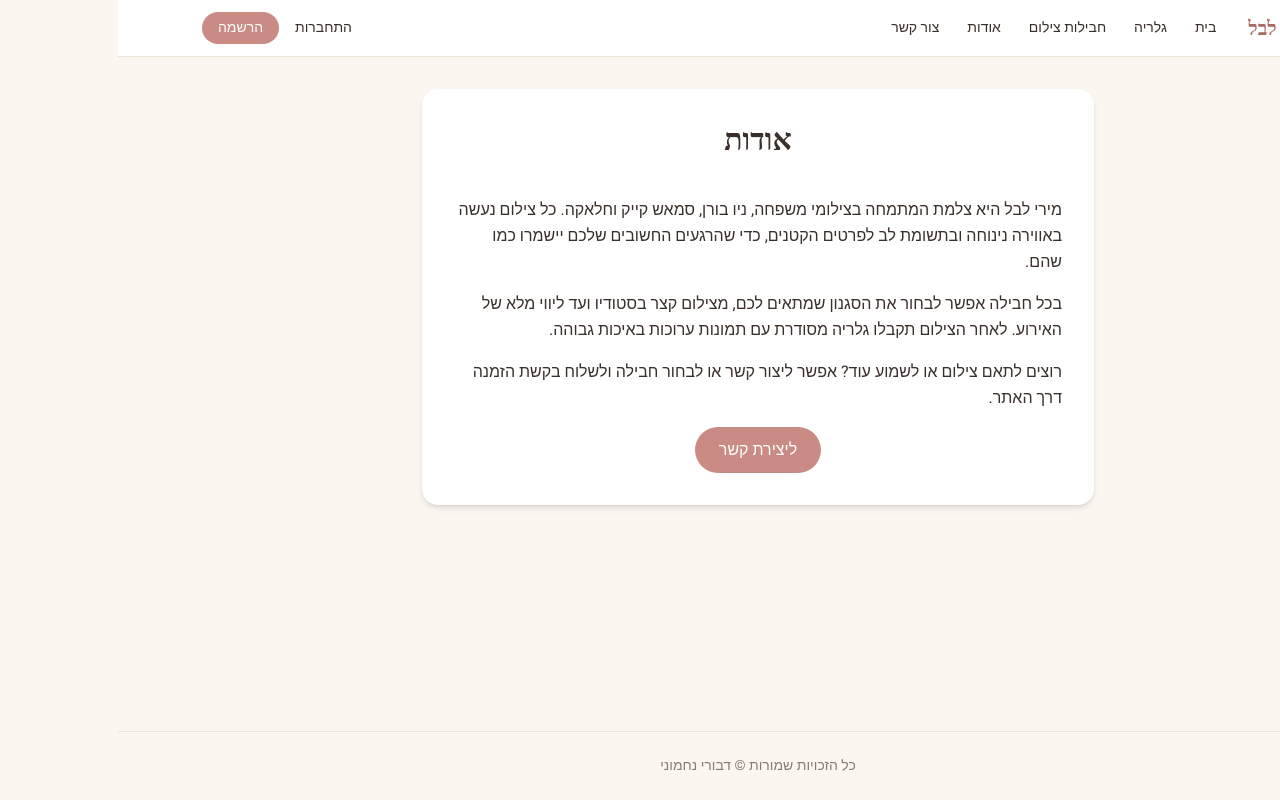
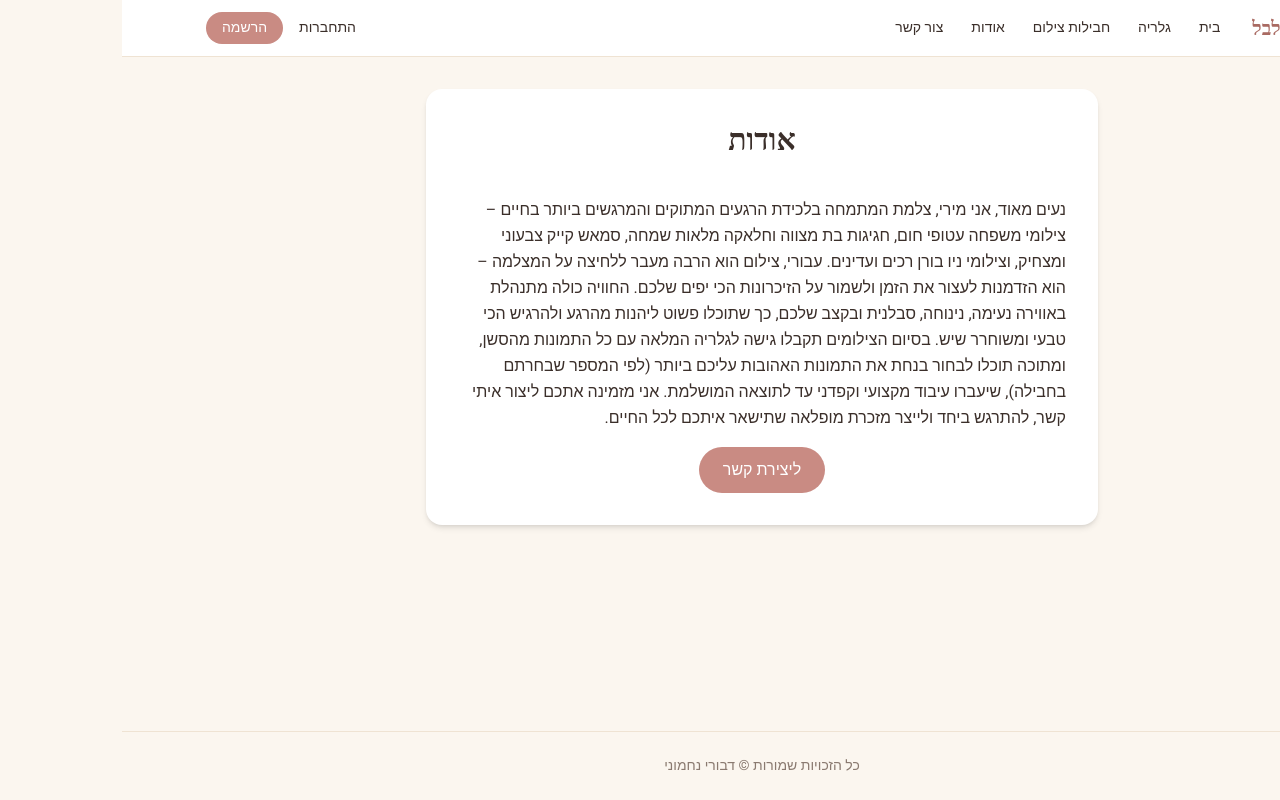
Before and after one commit to dvori5280/photographer-site, a React (Vite) app in the folder frontend/: page /about in a window 1280 px wide. Built offline with nearby package versions, Linux system fonts and the light colour scheme; no server answers; a web font is replaced by a local one.

Commit message:
Update AboutPage content with new photographer description

```diff
--- a/frontend/src/pages/AboutPage.tsx
+++ b/frontend/src/pages/AboutPage.tsx
@@ -6,9 +6,13 @@ export default function AboutPage()
     return (
         <div className="mx-auto flex max-w-2xl flex-col gap-4 rounded-2xl bg-white p-8 shadow-md leading-relaxed">
             <h1 className="page-title">אודות</h1>
-            <p>מירי לבל היא צלמת המתמחה בצילומי משפחה, ניו בורן, סמאש קייק וחלאקה. כל צילום נעשה באווירה נינוחה ובתשומת לב לפרטים הקטנים, כדי שהרגעים החשובים שלכם יישמרו כמו שהם.</p>
-            <p>בכל חבילה אפשר לבחור את הסגנון שמתאים לכם, מצילום קצר בסטודיו ועד ליווי מלא של האירוע. לאחר הצילום תקבלו גלריה מסודרת עם תמונות ערוכות באיכות גבוהה.</p>
-            <p>רוצים לתאם צילום או לשמוע עוד? אפשר ליצור קשר או לבחור חבילה ולשלוח בקשת הזמנה דרך האתר.</p>
+            <p>נעים מאוד, אני מירי, צלמת המתמחה בלכידת הרגעים המתוקים והמרגשים ביותר בחיים – צילומי משפחה עטופי חום, חגיגות בת מצווה וחלאקה מלאות שמחה, סמאש קייק צבעוני ומצחיק, וצילומי ניו בורן רכים ועדינים.
+
+עבורי, צילום הוא הרבה מעבר ללחיצה על המצלמה – הוא הזדמנות לעצור את הזמן ולשמור על הזיכרונות הכי יפים שלכם. החוויה כולה מתנהלת באווירה נעימה, נינוחה, סבלנית ובקצב שלכם, כך שתוכלו פשוט ליהנות מהרגע ולהרגיש הכי טבעי ומשוחרר שיש.
+
+בסיום הצילומים תקבלו גישה לגלריה המלאה עם כל התמונות מהסשן, ומתוכה תוכלו לבחור בנחת את התמונות האהובות עליכם ביותר (לפי המספר שבחרתם בחבילה), שיעברו עיבוד מקצועי וקפדני עד לתוצאה המושלמת.
+
+אני מזמינה אתכם ליצור איתי קשר, להתרגש ביחד ולייצר מזכרת מופלאה שתישאר איתכם לכל החיים.</p>
             <Link className="btn w-fit self-center" to="/contact">ליצירת קשר</Link>
         </div>
     )
```
